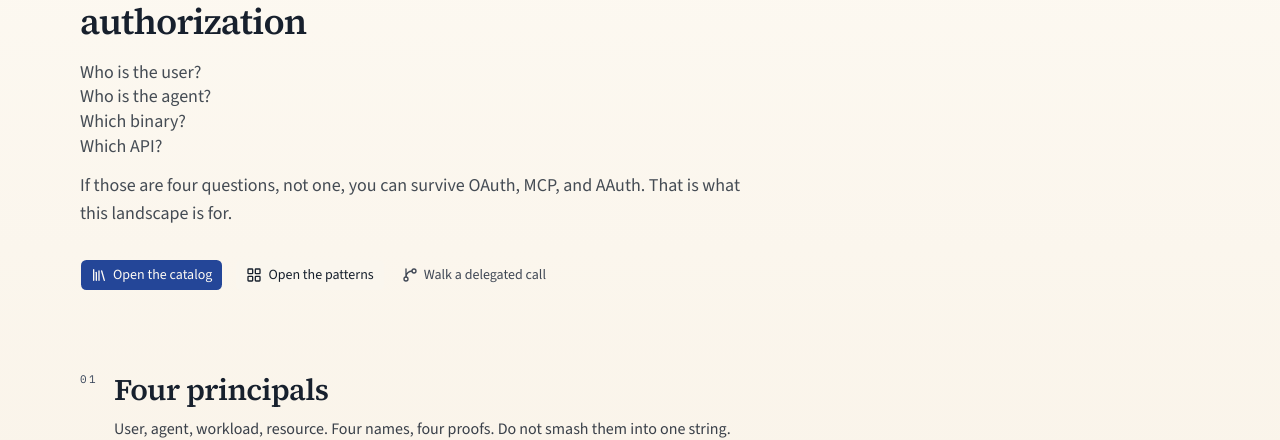
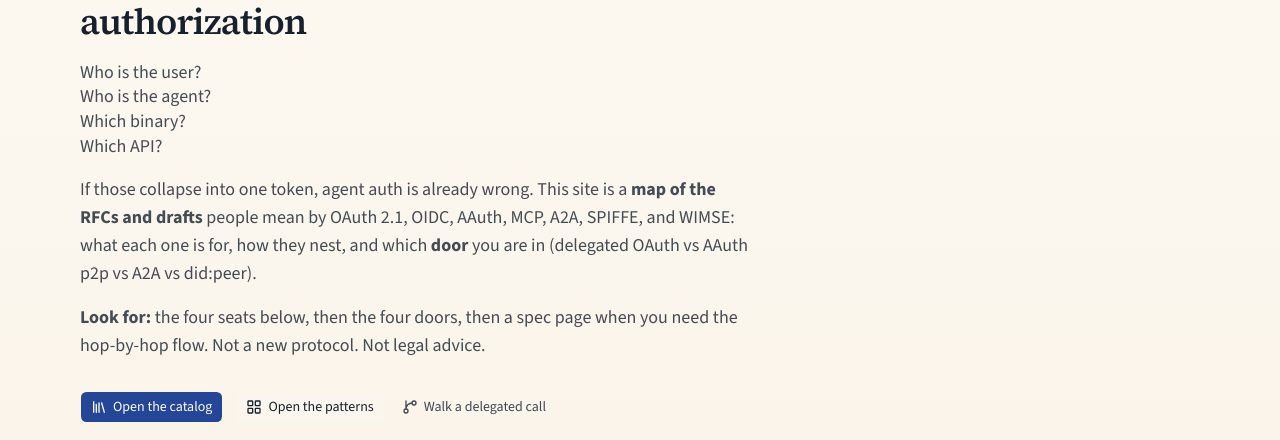
Before and after one commit to salehmashal/agent-id-x, a Next.js app: page / in a window 1280 px wide. Shown: the part 168-608 px from the top of the page. Built offline with nearby package versions, Linux system fonts and the light colour scheme; no server answers.

Commit message:
Add a first-visit lede under the home hero questions.

```diff
--- a/app/page.tsx
+++ b/app/page.tsx
@@ -32,14 +32,24 @@ export default function HomePage() {
         AI agent identity, authentication, and authorization
       </PageTitle>
       <PageLead>
-        <span className="block leading-snug">Who is the user?</span>
-        <span className="block leading-snug">Who is the agent?</span>
-        <span className="block leading-snug">Which binary?</span>
-        <span className="block leading-snug">Which API?</span>
-        <span className="mt-3 block">
-          If those are four questions, not one, you can survive OAuth, MCP, and
-          AAuth. That is what this landscape is for.
-        </span>
+        <p>
+          <span className="block leading-snug">Who is the user?</span>
+          <span className="block leading-snug">Who is the agent?</span>
+          <span className="block leading-snug">Which binary?</span>
+          <span className="block leading-snug">Which API?</span>
+        </p>
+        <p>
+          If those collapse into one token, agent auth is already wrong. This
+          site is a <strong>map of the RFCs and drafts</strong> people mean by
+          OAuth 2.1, OIDC, AAuth, MCP, A2A, SPIFFE, and WIMSE: what each one is
+          for, how they nest, and which <strong>door</strong> you are in
+          (delegated OAuth vs AAuth p2p vs A2A vs did:peer).
+        </p>
+        <p>
+          <strong>Look for:</strong> the four seats below, then the four doors,
+          then a spec page when you need the hop-by-hop flow. Not a new
+          protocol. Not legal advice.
+        </p>
       </PageLead>
 
       <div className="mt-8 flex flex-wrap items-center gap-x-3 gap-y-2">
--- a/components/page-shell.tsx
+++ b/components/page-shell.tsx
@@ -32,9 +32,9 @@ export function PageTitle({ children }: { children: ReactNode }) {
 
 export function PageLead({ children }: { children: ReactNode }) {
   return (
-    <p className="prose-study mt-4 text-base text-foreground/80 md:text-lg">
+    <div className="prose-study mt-4 space-y-4 text-base text-foreground/80 md:text-lg">
       {children}
-    </p>
+    </div>
   );
 }
 
```
